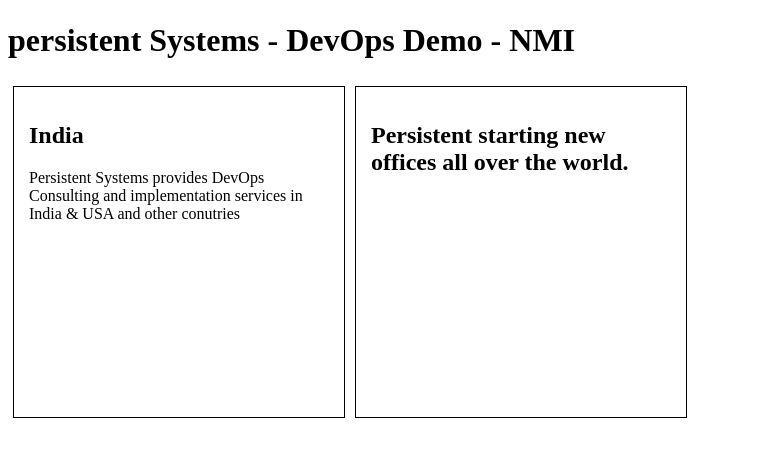
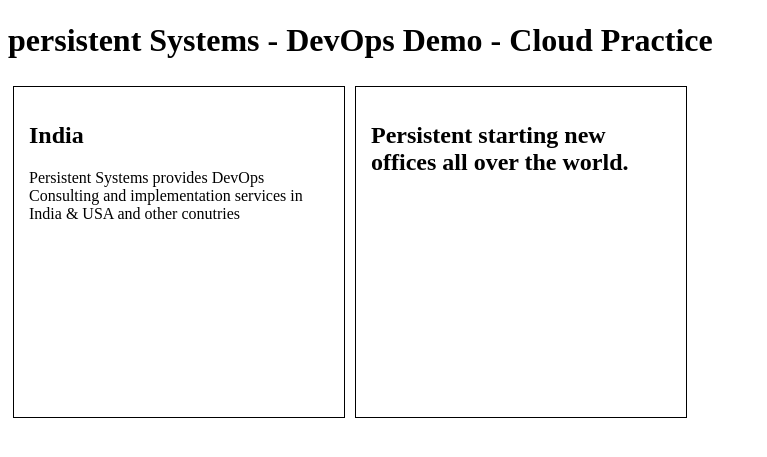
Before and after one commit to vikram-sardeshpande/docker-sample-pipeline, a plain HTML site: page src/main/webapp/index.html in a window 1280 px wide. Shown: the part 35-492 px from the top of the page, without its empty margins (0-767 px from the left). Drawn offline with Linux system fonts and the light colour scheme.

Commit message:
modified index.hml

```diff
--- a/src/main/webapp/index.html
+++ b/src/main/webapp/index.html
@@ -18,7 +18,7 @@
       <img src="logo.png" />
 </p>
 
-<h1>persistent Systems - DevOps Demo - NMI </h1>
+<h1>persistent Systems - DevOps Demo - Cloud Practice </h1>
 
 <div class="city">
   <h2>India</h2>
```
